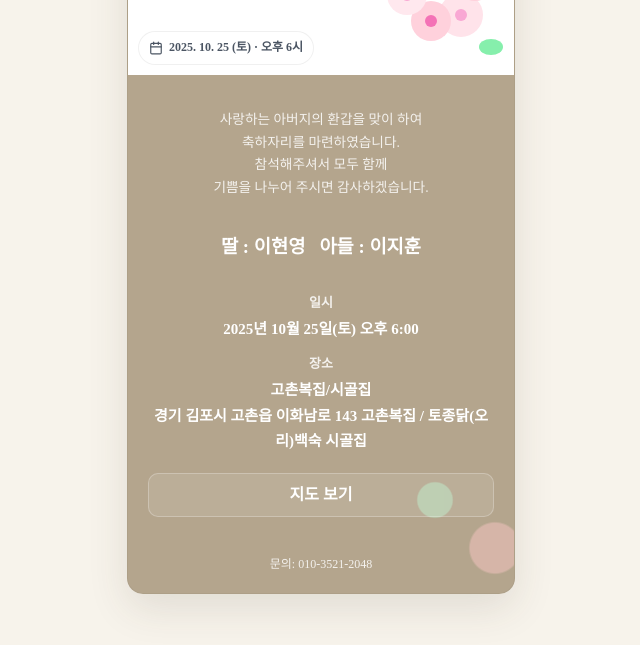
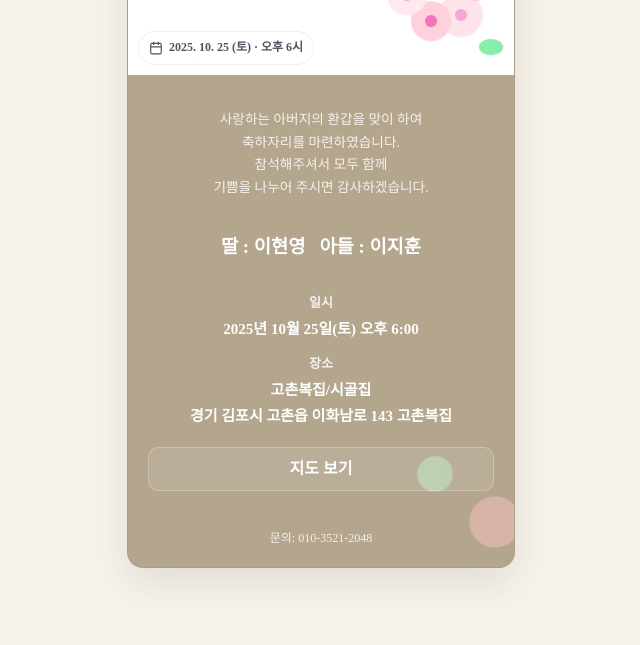
Before and after one commit to Hoon318/congratulations_090825_good, a plain HTML site: page index.html in a window 1280 px wide. Shown: the part 171-816 px from the top of the page, without its empty margins (319-959 px from the left). Drawn offline with Linux system fonts and the light colour scheme; a web font is replaced by a local one.

Commit message:
Update index.html

```diff
--- a/index.html
+++ b/index.html
@@ -274,7 +274,7 @@
             <div class="item">
               <h4>장소</h4>
               <p>고촌복집/시골집</p>
-              <p class="subtitle">경기 김포시 고촌읍 이화남로 143 고촌복집 / 토종닭(오리)백숙 시골집</p>
+              <p class="subtitle">경기 김포시 고촌읍 이화남로 143 고촌복집</p>
             </div>
           </div>
 
```
